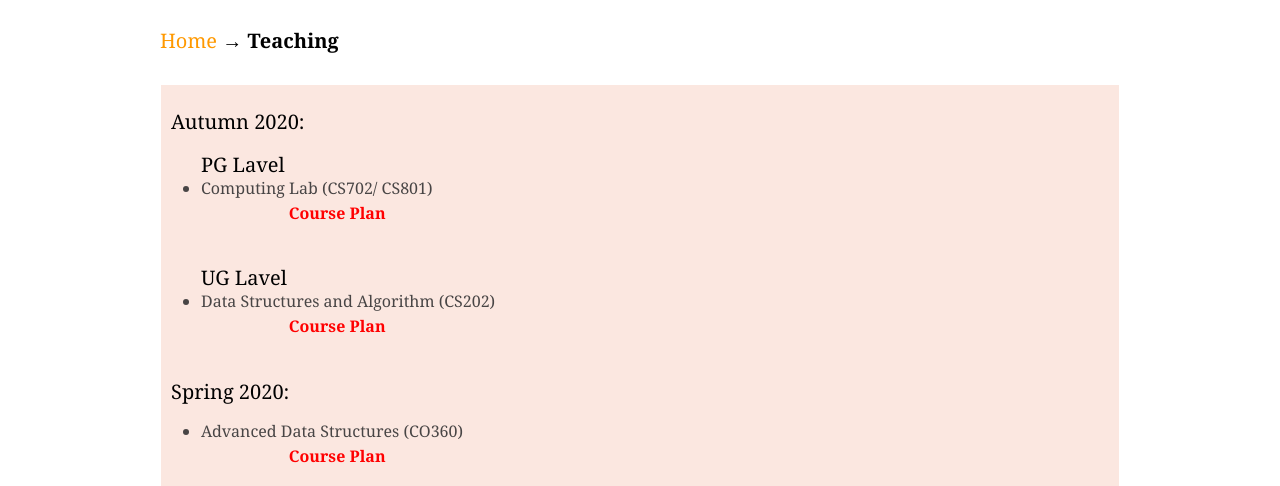
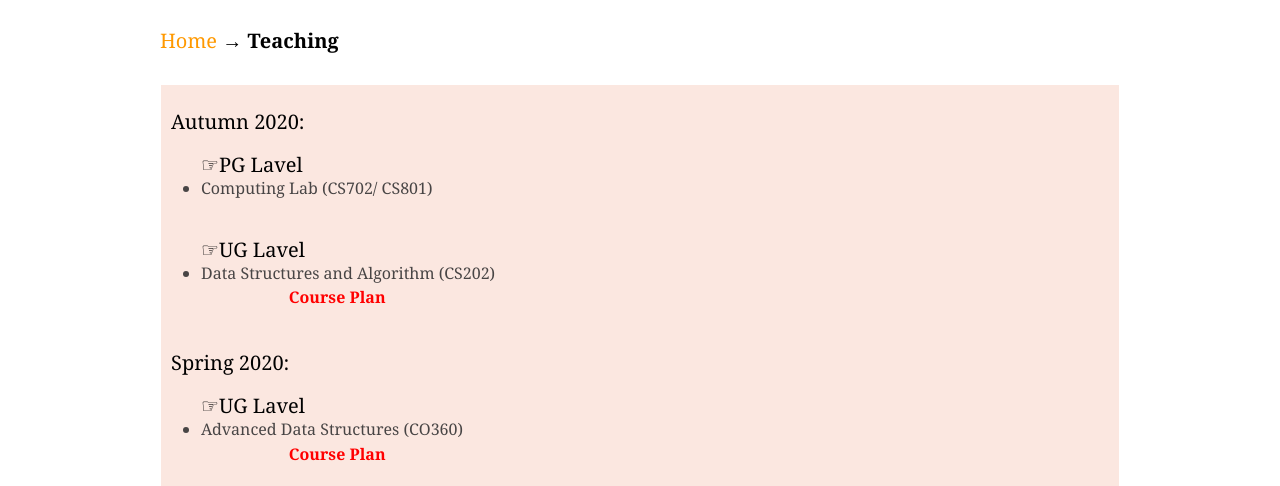
Before and after one commit to souravaddya/souravaddya.github.io, a plain HTML site: page teaching.html in a window 1280 px wide. Shown: the part 305-791 px from the top of the page. Drawn offline with Linux system fonts and the light colour scheme.

Commit message:
Update teaching.html

```diff
--- a/teaching.html
+++ b/teaching.html
@@ -77,18 +77,18 @@
 	  <div class="spacer"></div>
 	  <div class="publicationgroup">
 			<p><h1>Autumn 2020:</h1>
-			<ul><h2>PG Lavel</h2>
+			<ul><h2>&#9758;PG Lavel</h2>
 			<li>Computing Lab (CS702/ CS801)</li>
 			</br>
-				<table>
+				<!--table>
 				<tr>
 				<th><a href="https://drive.google.com/file/d/1FbJMMp2JBDeYpdjEuAeuCjMgO7RtX9MT/view?usp=sharing" target="_blank"> Course Plan</a></th>
-				<!--th>Attendence</th-->
+				<!--th>Attendence</th>
 				</tr>
-				</table>
+				</table-->
 			</br>
 			</ul>
-			<ul><h2>UG Lavel</h2>
+			<ul><h2>&#9758;UG Lavel</h2>
 			<li>Data Structures and Algorithm (CS202)</li>
 			</br>
 				<table>
@@ -101,7 +101,7 @@
 			</ul>
 			</p>
 			<p><h1>Spring 2020:</h1>
-			<ul>
+			<ul><h2>&#9758;UG Lavel</h2>
 			<li>Advanced Data Structures (CO360)</li>
 			</br>
 				<table>
```
